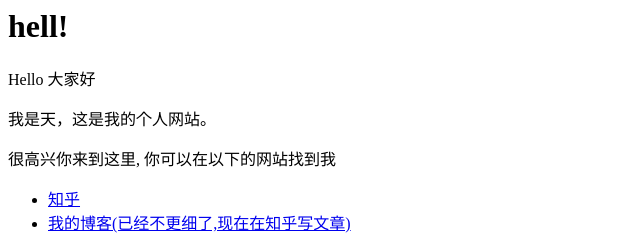
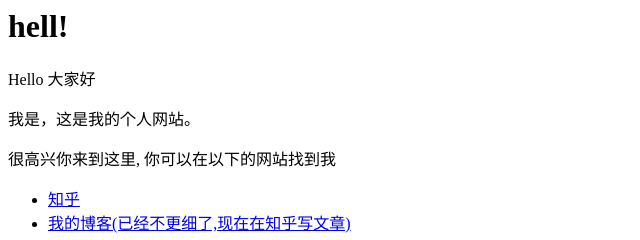
Before and after one commit to hylong-debug/hylong-debug.github.io, a plain HTML site: page index.html in a window 1280 px wide. Shown: the full height of the page, 0-640 px from the left. Drawn offline with Linux system fonts and the light colour scheme.

Commit message:
Update index.html

```diff
--- a/index.html
+++ b/index.html
@@ -1,6 +1,6 @@
 <h1>hell!</h1>
 <p>Hello 大家好</p>
-<p>我是天，这是我的个人网站。 </p>
+<p>我是，这是我的个人网站。 </p>
 <p>很高兴你来到这里, 你可以在以下的网站找到我</p>
 
 <ul>
```
